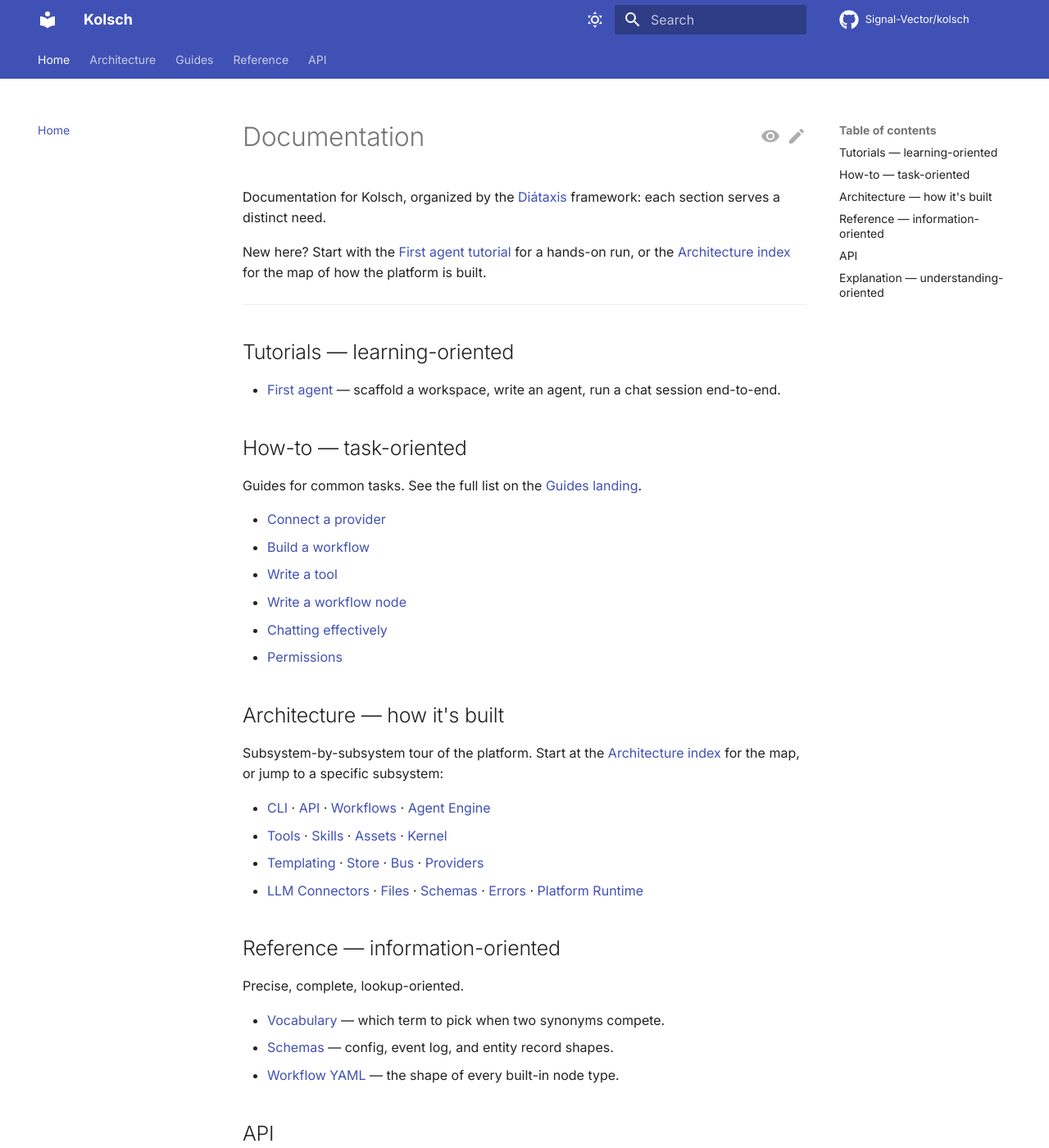
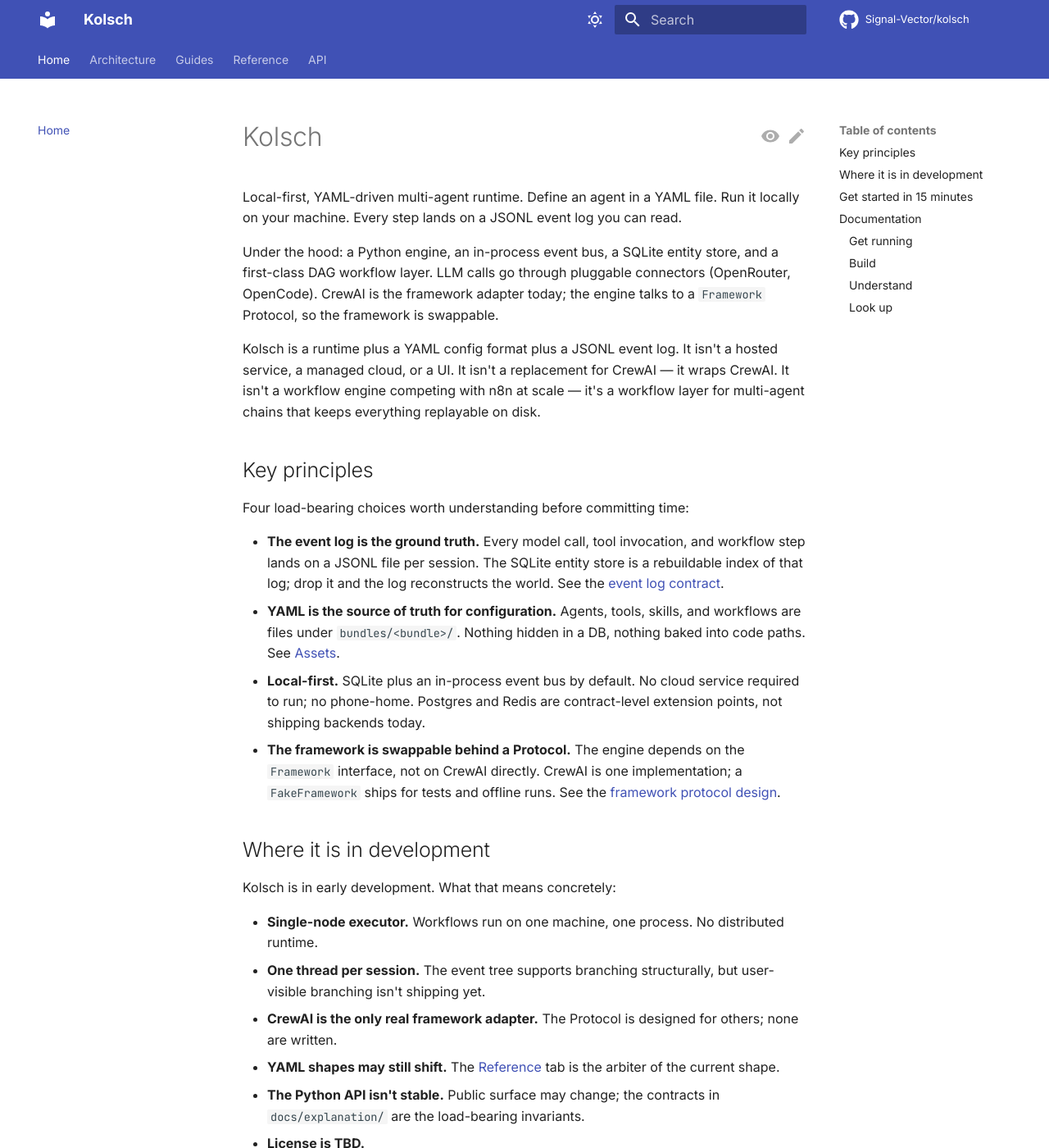
Before and after one commit to Signal-Vector/kolsch, an MkDocs documentation site: the page built from docs/index.md, in a window 1280 px wide and 1400 px high. Shown: the whole window at 82% size. Built offline with MkDocs 1.6.1 and Material for MkDocs 9.7.7, drawn with Linux system fonts in a browser that asks for light colours; comment, search, counter and statistics services are not loaded; some of the changed text lies outside the part shown.

Commit message:
docs(index): rewrite landing page — what/principles/early-dev/CTA + grouped TOC
Replace the Diátaxis-lane framing with a landing-page framing informed
by three sub-agent perspectives (product owner, skeptical newcomer,
technical architect).

- Opens with what Kolsch is and isn't, in the first three paragraphs.
  Names the runtime shape, the framework Protocol wrap of CrewAI, and
  what it doesn't try to be (hosted service, n8n replacement).
- Four load-bearing principles, one line each, each linked to the page
  that carries the weight: event log as ground truth, YAML as source
  of truth, local-first defaults, framework-swappable Protocol.
- Honest early-development section — six concrete limits (single-node
  executor, one thread per session, CrewAI as only framework adapter,
  YAML shape still shifting, unstable Python API, license TBD) plus a
  clear "who this is for today" line.
- 15-minute get-started block with the three real commands
  (`uv tool install kolsch`, `kolsch setup`, `kolsch chat kolsch/helper`)
  and a link into the tutorial.
- Table of contents regrouped by reader intent (Get running · Build ·
  Understand · Look up) instead of Diátaxis lanes. Adds the how-tos
  the old Diátaxis version omitted (chatting, fallbacks, forcing a
  skill, finding models).

````diff
--- a/docs/index.md
+++ b/docs/index.md
@@ -1,69 +1,136 @@
-# Documentation
+# Kolsch
 
-Documentation for Kolsch, organized by the
-[Diátaxis](https://diataxis.fr/) framework: each section serves a
-distinct need.
+Local-first, YAML-driven multi-agent runtime. Define an agent in a
+YAML file. Run it locally on your machine. Every step lands on a
+JSONL event log you can read.
 
-New here? Start with the [First agent tutorial](tutorials/first-agent.md)
-for a hands-on run, or the [Architecture index](architecture/index.md)
-for the map of how the platform is built.
+Under the hood: a Python engine, an in-process event bus, a SQLite
+entity store, and a first-class DAG workflow layer. LLM calls go
+through pluggable connectors (OpenRouter, OpenCode). CrewAI is the
+framework adapter today; the engine talks to a `Framework` Protocol,
+so the framework is swappable.
+
+Kolsch is a runtime plus a YAML config format plus a JSONL event
+log. It isn't a hosted service, a managed cloud, or a UI. It isn't
+a replacement for CrewAI — it wraps CrewAI. It isn't a workflow
+engine competing with n8n at scale — it's a workflow layer for
+multi-agent chains that keeps everything replayable on disk.
+
+## Key principles
+
+Four load-bearing choices worth understanding before committing time:
+
+- **The event log is the ground truth.** Every model call, tool
+  invocation, and workflow step lands on a JSONL file per session.
+  The SQLite entity store is a rebuildable index of that log; drop
+  it and the log reconstructs the world. See the
+  [event log contract](explanation/event-log-contract.md).
+- **YAML is the source of truth for configuration.** Agents, tools,
+  skills, and workflows are files under `bundles/<bundle>/`. Nothing
+  hidden in a DB, nothing baked into code paths. See
+  [Assets](architecture/assets.md).
+- **Local-first.** SQLite plus an in-process event bus by default.
+  No cloud service required to run; no phone-home. Postgres and
+  Redis are contract-level extension points, not shipping backends
+  today.
+- **The framework is swappable behind a Protocol.** The engine
+  depends on the `Framework` interface, not on CrewAI directly.
+  CrewAI is one implementation; a `FakeFramework` ships for tests
+  and offline runs. See the
+  [framework protocol design](explanation/framework-protocol-design.md).
+
+## Where it is in development
+
+Kolsch is in early development. What that means concretely:
+
+- **Single-node executor.** Workflows run on one machine, one
+  process. No distributed runtime.
+- **One thread per session.** The event tree supports branching
+  structurally, but user-visible branching isn't shipping yet.
+- **CrewAI is the only real framework adapter.** The Protocol is
+  designed for others; none are written.
+- **YAML shapes may still shift.** The [Reference](reference/schemas.md)
+  tab is the arbiter of the current shape.
+- **The Python API isn't stable.** Public surface may change; the
+  contracts in `docs/explanation/` are the load-bearing invariants.
+- **License is TBD.**
+
+None of that stops you from using Kolsch today for its intended
+shape — a solo developer or small team running local, replayable,
+YAML-defined agents. It does mean: don't build a multi-tenant SaaS
+on it yet.
+
+## Get started in 15 minutes
+
+If you have Python and a terminal:
+
+```bash
+uv tool install kolsch
+kolsch setup
+kolsch chat kolsch/helper
+```
+
+`kolsch setup` walks a provider prompt (OpenRouter recommended) and
+scaffolds the starter bundle. `kolsch chat kolsch/helper` opens a
+streaming REPL against the starter agent; the session lands as a
+JSONL file under `.kolsch/sessions/`.
+
+The [First agent tutorial](tutorials/first-agent.md) is the guided
+version of the same three commands, with a walk through what the
+JSONL looks like and how to resume a session.
 
 ---
 
-## Tutorials — learning-oriented
+## Documentation
 
-- [First agent](tutorials/first-agent.md) — scaffold a workspace,
-  write an agent, run a chat session end-to-end.
+### Get running
 
-## How-to — task-oriented
+- [First agent](tutorials/first-agent.md) — the 15-minute walkthrough.
+- [Connect a provider](how-to/connect-a-provider.md) — OpenRouter or
+  OpenCode from an empty workspace.
+- [Workspace and setup](how-to/workspace-and-setup.md) — what a
+  workspace holds, switching between them, scripting for CI.
 
-Guides for common tasks. See the full list on the
-[Guides landing](how-to/README.md).
+### Build
 
-- [Connect a provider](how-to/connect-a-provider.md)
-- [Build a workflow](how-to/build-a-workflow.md)
-- [Write a tool](how-to/write-a-tool.md)
-- [Write a workflow node](how-to/write-a-workflow-node.md)
-- [Chatting effectively](how-to/chatting-effectively.md)
-- [Permissions](how-to/permissions.md)
+- [Build a workflow](how-to/build-a-workflow.md) — wire the 14
+  built-in node types into a DAG.
+- [Write a tool](how-to/write-a-tool.md) — author a `@tool`-decorated
+  Python function agents can call.
+- [Write a workflow node](how-to/write-a-workflow-node.md) — author
+  a `@node`-decorated Python step.
+- [Agent templating](how-to/agent-templating.md) — the six top-level
+  variables in agent prompts.
+- [Extending an agent](how-to/extending-an-agent.md) — inherit via
+  `extends:`.
+- [Permissions](how-to/permissions.md) — the three-layer authz
+  stack.
+- [Chatting effectively](how-to/chatting-effectively.md),
+  [Configuring fallbacks](how-to/configure-fallbacks.md),
+  [Forcing a skill](how-to/forcing-a-skill.md),
+  [Finding models](how-to/find-models.md).
 
-## Architecture — how it's built
+### Understand
 
-Subsystem-by-subsystem tour of the platform. Start at the
-[Architecture index](architecture/index.md) for the map, or jump to
-a specific subsystem:
+- [Architecture](architecture/index.md) — the map, plus one page per
+  subsystem (Agent Engine, Workflows, Tools, Skills, Assets, Kernel,
+  Templating, Store, Bus, Providers, LLM Connectors, Files, Schemas,
+  Errors, Platform Runtime, CLI, API).
+- [Event log contract](explanation/event-log-contract.md) — assembly
+  procedure, materialization rule, reconstruction guarantee.
+- [Framework protocol design](explanation/framework-protocol-design.md)
+  — why the engine wraps a Protocol, not a library.
 
-- [CLI](architecture/cli.md) · [API](architecture/api.md) ·
-  [Workflows](architecture/workflows.md) ·
-  [Agent Engine](architecture/engine.md)
-- [Tools](architecture/tools.md) · [Skills](architecture/skills.md) ·
-  [Assets](architecture/assets.md) · [Kernel](architecture/kernel.md)
-- [Templating](architecture/templating.md) ·
-  [Store](architecture/store.md) · [Bus](architecture/bus.md) ·
-  [Providers](architecture/providers.md)
-- [LLM Connectors](architecture/llm.md) ·
-  [Files](architecture/files.md) ·
-  [Schemas](architecture/schemas.md) ·
-  [Errors](architecture/errors.md) ·
-  [Platform Runtime](architecture/platform-runtime.md)
+### Look up
 
-## Reference — information-oriented
-
-Precise, complete, lookup-oriented.
-
-- [Vocabulary](process/vocabulary.md) — which term to pick when
-  two synonyms compete.
-- [Schemas](reference/schemas.md) — config, event log, and entity
-  record shapes.
-- [Workflow YAML](reference/workflow-yaml.md) — the shape of every
-  built-in node type.
-
-## API
-
-- [Module reference](api/index.md) — auto-generated from source
+- [Schemas reference](reference/schemas.md) — every Pydantic type,
+  generated from source.
+- [Workflow YAML reference](reference/workflow-yaml.md) — every
+  built-in node type with config schema, binds, state, and return
+  shape.
+- [Vocabulary](process/vocabulary.md) — which term to pick when two
+  synonyms compete.
+- [Documentation conventions](process/documentation-conventions.md)
+  — the Google-style docstring rules.
+- [API reference](api/index.md) — auto-generated from source
   docstrings.
-
-## Explanation — understanding-oriented
-
-Design rationale and deeper contracts. Linked from the Architecture
-pages where relevant; not surfaced in the top nav.
````
